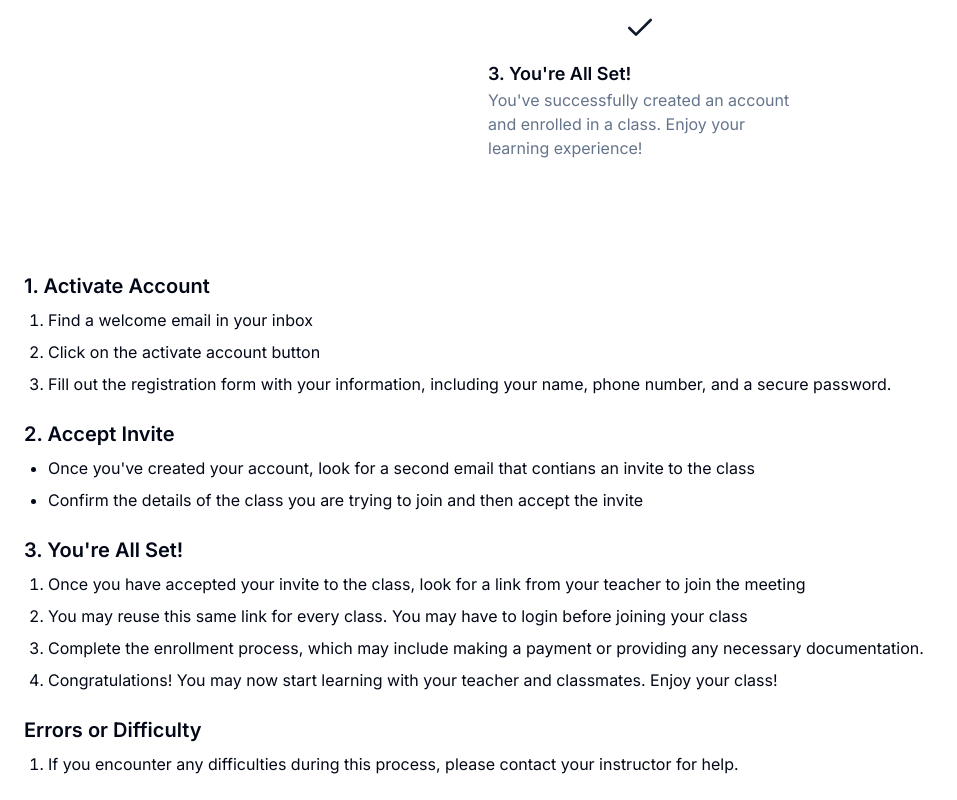
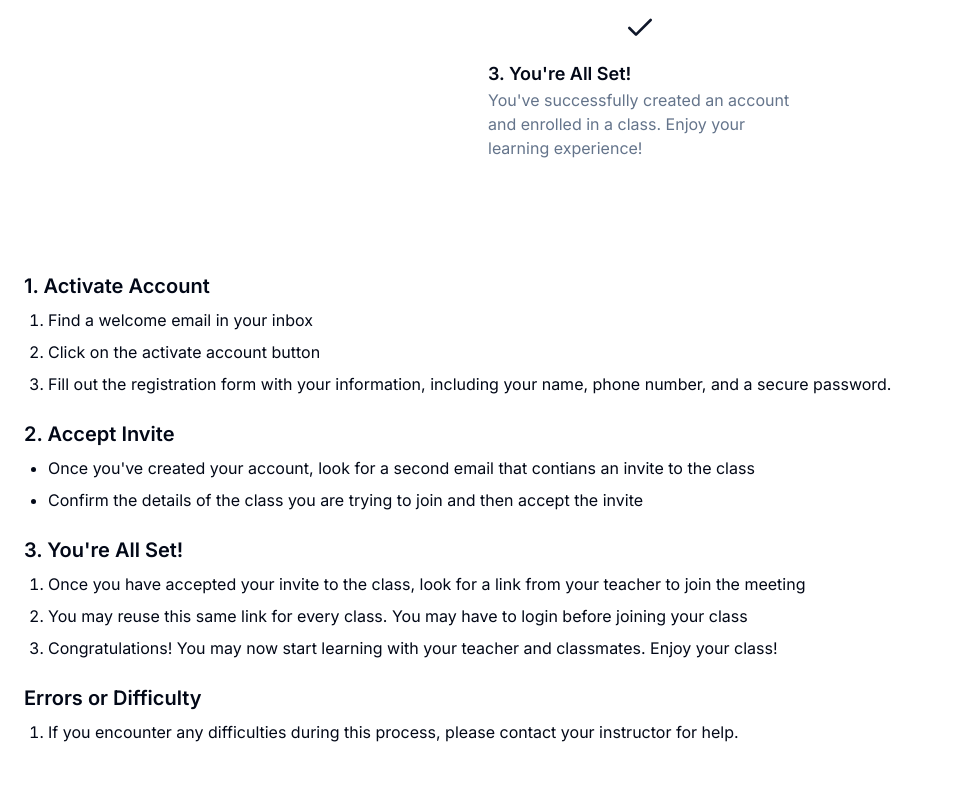
Before and after one commit to SreevikramR/class-access, a Next.js app: page /how-to in a window 1280 px wide. Shown: the part 464-1264 px from the top of the page, without its empty margins (0-957 px from the left). After the commit the page ends 1232 px from the top, so only its background shows below. Built offline with nearby package versions, Linux system fonts and the light colour scheme.

Commit message:
wrong instruction removed

```diff
--- a/app/how-to/page.jsx
+++ b/app/how-to/page.jsx
@@ -74,10 +74,6 @@ export default function HowToPage() {
 						<li>Once you have accepted your invite to the class, look for a link from your teacher to join the meeting</li>
 						<li>You may reuse this same link for every class. You may have to login before joining your class</li>
 						<li>
-							Complete the enrollment process, which may include making a payment or providing any necessary
-							documentation.
-						</li>
-						<li>
 							Congratulations! You may now start learning with your teacher and classmates. Enjoy your class!
 						</li>
 					</ol>
```
